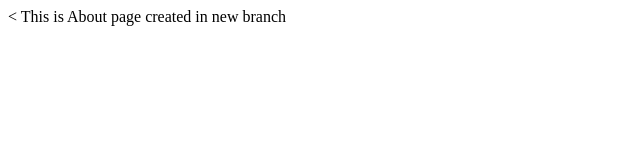
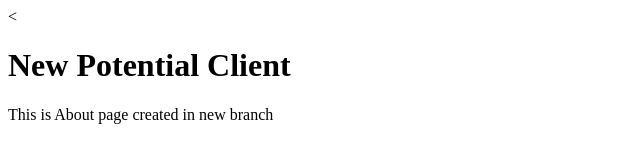
Before and after one commit to sagaryvk/git-course-repo, a website: page first-git/about.html in a window 1280 px wide. Shown: the whole page, without its empty margins (0-640 px from the left). Drawn offline with Linux system fonts and the light colour scheme.

Commit message:
modified about page for potential client

```diff
--- a/first-git/about.html
+++ b/first-git/about.html
@@ -7,6 +7,8 @@
     <title>Document</title>
 </head>
 <body>
+    <h1>New Potential Client</h1>
     This is About page created in new branch
+    <!-- This is a new form -->
 </body>
 </html>
```
